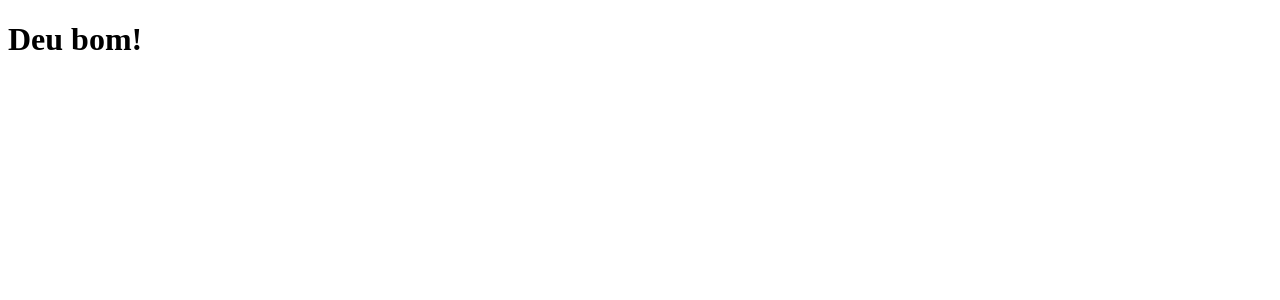
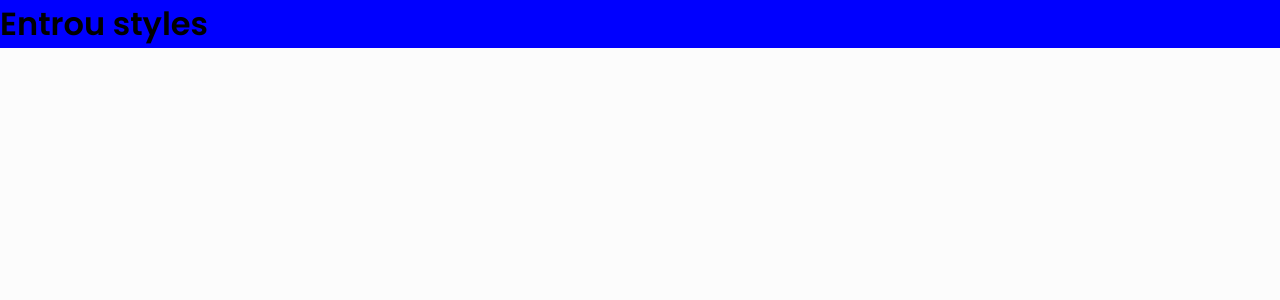
Before and after one commit to stack-over-code-atlantico/supermercadosq-fe, a React (Vite) app in the folder supermercadosq/: page / in a window 1280 px wide. Shown: the top 300 px of the page. Built offline with nearby package versions, Linux system fonts and the light colour scheme.

Commit message:
Feat: create global styles

```diff
--- a/supermercadosq/index.html
+++ b/supermercadosq/index.html
@@ -1,12 +1,18 @@
 <!DOCTYPE html>
 <html lang="pt-BR">
   <head>
+    <link rel="preconnect" href="https://fonts.gstatic.com" crossorigin />
+    <link rel="preconnect" href="https://fonts.googleapis.com" />
     <meta charset="UTF-8" />
-    <link rel="icon" type="image/svg+xml" href="/src/favicon.svg" />
     <meta name="viewport" content="width=device-width, initial-scale=1.0" />
     <title>Supermercado SQ</title>
+    <link
+      href="https://fonts.googleapis.com/css2?family=IBM+Plex+Mono:ital,wght@0,100;0,200;0,300;0,400;0,500;0,600;0,700;1,100;1,200;1,300;1,400;1,500;1,600;1,700&family=Poppins:wght@400;600&display=swap"
+      rel="stylesheet"
+    />
   </head>
   <body>
+    <noscript>You need to enable JavaScript to run this app.</noscript>
     <div id="root"></div>
     <script type="module" src="./src/main.jsx"></script>
   </body>
--- a/supermercadosq/src/App.jsx
+++ b/supermercadosq/src/App.jsx
@@ -1,10 +1,14 @@
+import { GlobalStyle } from "./styles/global";
+
+import { Header } from "./components/Header"
 
 function App() {
 
   return (
-    <div className="App">
-      <h1>Deu bom!</h1>
-    </div>
+    <>
+      <Header />
+      <GlobalStyle />
+    </>
   )
 }
 
--- /dev/null
+++ b/supermercadosq/src/components/Header/index.jsx
@@ -0,0 +1,9 @@
+import { Container } from './styles';
+
+export function Header(){
+  return(
+    <Container>
+        <h1>Entrou styles</h1>
+    </Container>
+  )
+}
--- /dev/null
+++ b/supermercadosq/src/components/Header/styles.jsx
@@ -0,0 +1,5 @@
+import styled from "styled-components";
+
+export const Container = styled.header`
+  background: blue;
+`;
--- /dev/null
+++ b/supermercadosq/src/styles/global.jsx
@@ -0,0 +1,62 @@
+import { createGlobalStyle } from "styled-components";
+
+export const GlobalStyle = createGlobalStyle`
+  :root {
+    --background: #FCFCFC;
+
+    --color-green: #9CDD6E;
+    --color-green-light: #9CDD6E;
+    --color-yellow-light: #FFF66B;
+    --color-red: #F66A69;
+    --color-mustard: #F59E1D;
+    --color-blue-ciel: #3EBCD3;
+    --color-blue-light: #8CEAFC;
+    --color-brown: #C87C53;
+    --color-black: #020000;
+    --color-gray: #858585;
+    --color-white: #FFF;
+  }
+
+
+  * {
+    margin: 0;
+    padding: 0;
+    outline: none;
+    box-sizing: border-box;
+  }
+
+  //Tamanho de font 16px (para desktop) por padrão
+  html{
+    @media(max-width: 1080px){
+      font-sizing: 93.75%; //15px
+    }
+
+    @media(max-width: 720px){
+      font-sizing: 87.5%; //14px
+    }
+  }
+
+  body {
+    background: var(--background);
+    -webkit-font-smoothing: antialiased;
+  }
+
+  body, textarea, input, button {
+    font-family: 'Poppins', sans-serif;
+    font-weight: 400;
+  }
+
+  h1, h2, h3, h4, h5, h6, strong {
+    font-weight: 600;
+  }
+
+  button {
+    cursor: pointer;
+  }
+
+  [disabled] {
+    opacity: 0.6;
+    cursor: not-allowed;
+  }
+
+`;
```
Also changed, not shown: 1 other file (tests, documents, lock files or other folders).
